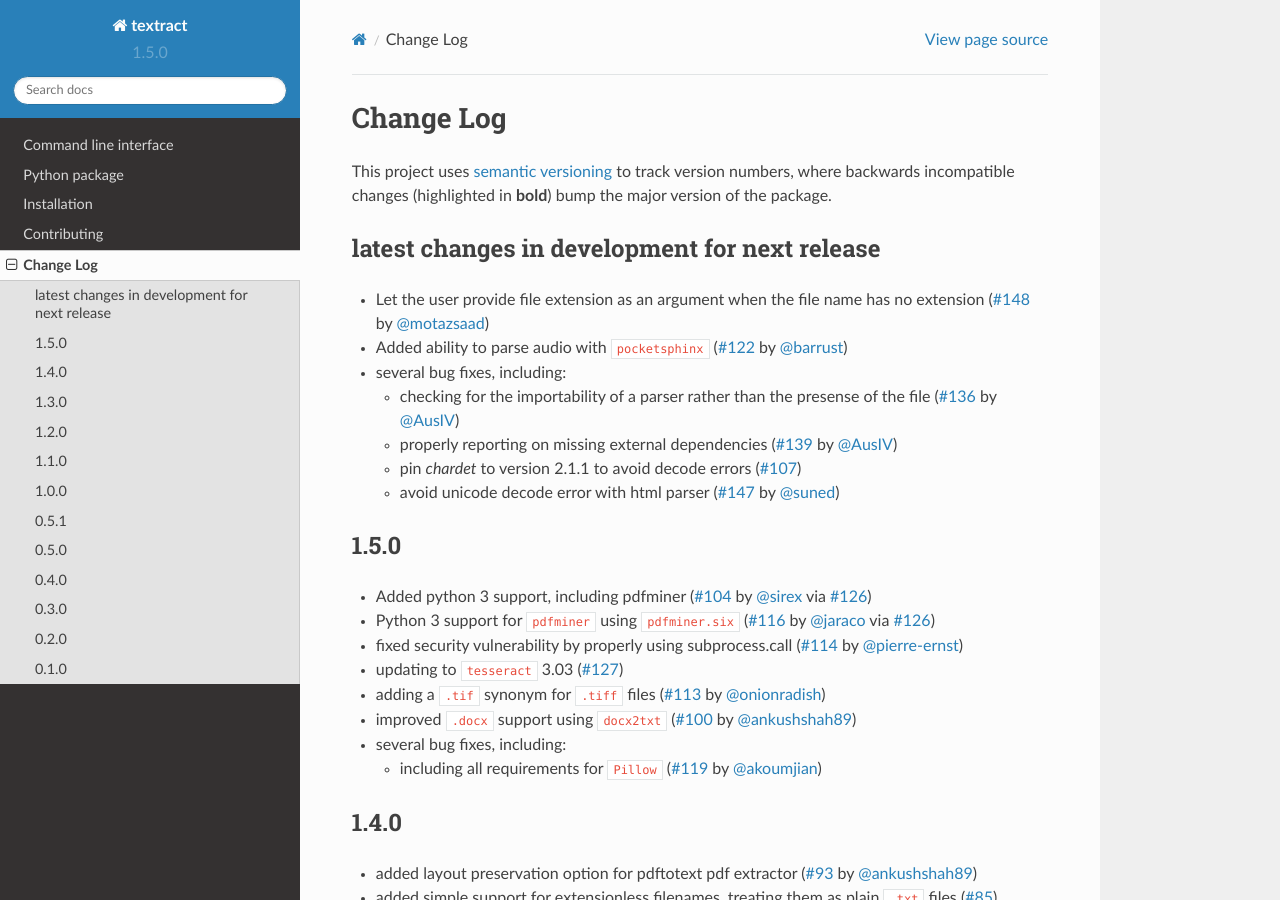
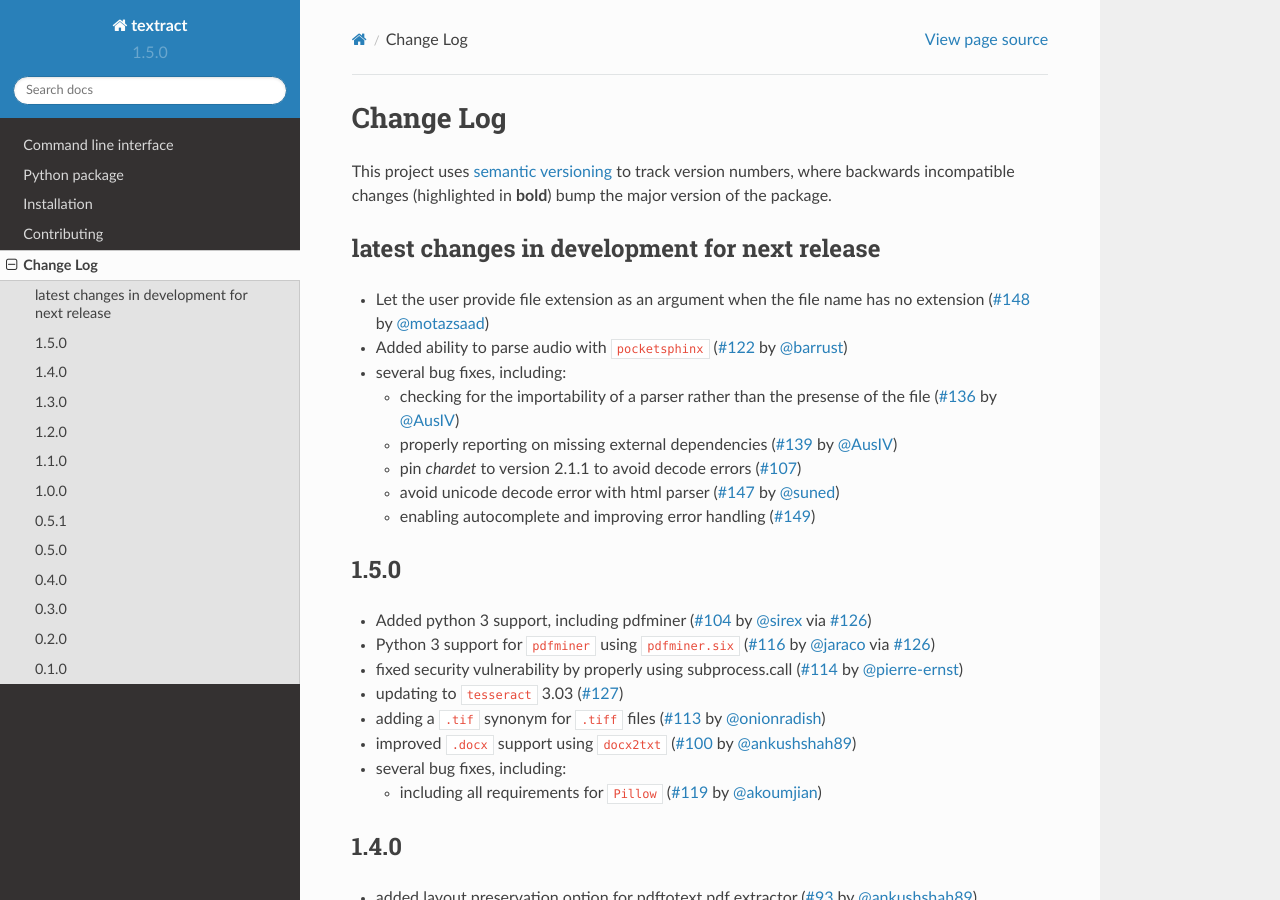
Before and after one commit to deanmalmgren/textract, a Sphinx documentation site: the page built from docs/changelog.rst, in a window 1280 px wide and 900 px high. Built offline with Sphinx 7.4.7 and the Read the Docs theme 2.0.0, drawn with Linux system fonts in a browser that asks for light colours.

Commit message:
updated changelog

```diff
--- a/docs/changelog.rst
+++ b/docs/changelog.rst
@@ -27,6 +27,7 @@ latest changes in development for next release
 
   * avoid unicode decode error with html parser (`#147`_ by `@suned`_)
 
+  * enabling autocomplete and improving error handling (`#149`_)
 
 1.5.0
 -----
@@ -328,3 +329,4 @@ latest changes in development for next release
 .. _#139: https://github.com/deanmalmgren/textract/issues/139
 .. _#147: https://github.com/deanmalmgren/textract/issues/147
 .. _#148: https://github.com/deanmalmgren/textract/issues/148
+.. _#149: https://github.com/deanmalmgren/textract/issues/149
```
